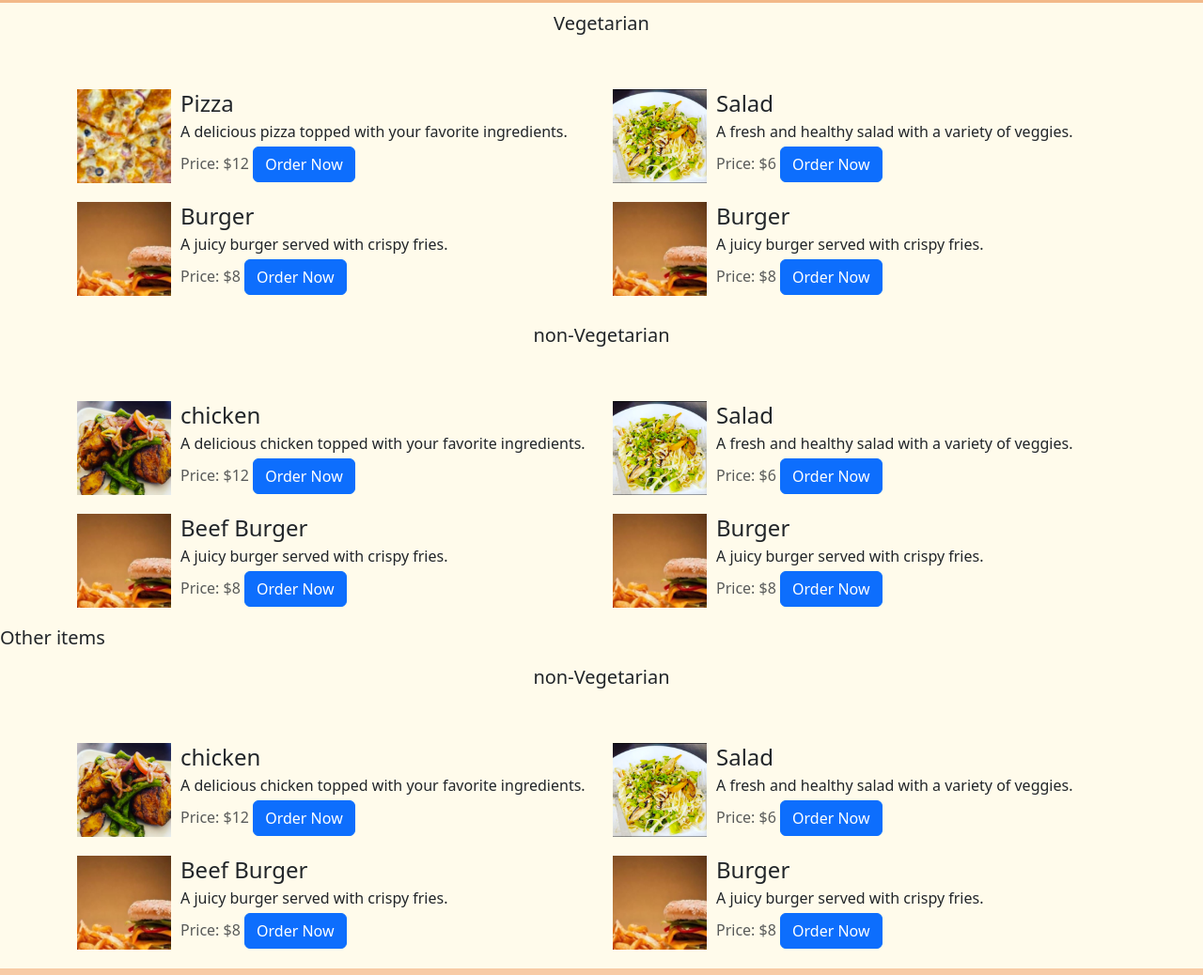
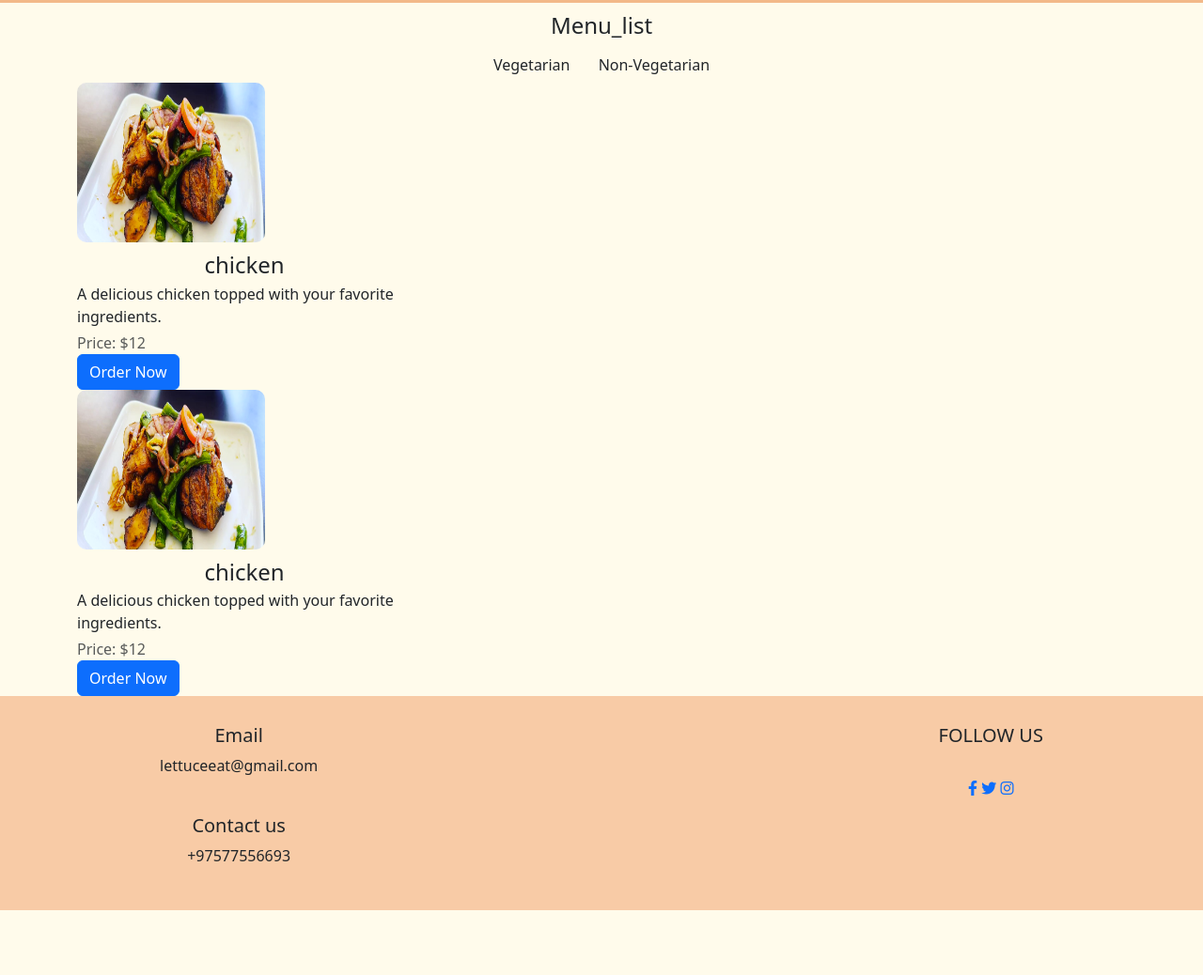
Before and after one commit to pemachozom/Lettuce-Eat, a website: page views/menu_list.html in a window 1280 px wide. Shown: the part 73-1111 px from the top of the page at 94% size. After the commit the page ends 1042 px from the top, so only its background shows below. Drawn offline with nearby package versions, Linux system fonts and the light colour scheme.

```diff
--- a/views/menu_list.html
+++ b/views/menu_list.html
@@ -101,23 +101,23 @@
   .item3 i{
     background-color: #F8CBA6;
   }
-  .container h5{
+  /* menu list  */
+  .container h4{
 text-align: center;
-    padding-top: 10px;
-    padding-bottom: 50px;
+
+margin-top: 10px;
   }
-  .food-item {
-        display: flex;
-        align-items: center;
-        margin-bottom: 20px;
+  .container .row .col{
+    text-align: center;
   }
 
-      .food-item img {
-        width: 100px;
-        height: 100px;
-        object-fit: cover;
-        margin-right: 10px;
+  /* vege */
+  .food-item img{
+    width: 200px;
+    height: 170px;
+    border-radius: 10px;
   }
+
   </style>
 
 <header>
@@ -131,166 +131,46 @@
 </nav>
 
 </header>
-
 <body>
-
-
   <div class="container">
-      <h5>Vegetarian</h5>
+      <h4>Menu_list</h4>
       <div class="row">
-        <div class="col-md-6">
-          <div class="food-item">
-            <img src="./img/pizza.png" alt="Pizza">
-            <div>
-              <h4 class="mb-1">Pizza</h4>
-              <p class="mb-1">A delicious pizza topped with your favorite ingredients.</p>
-              <span class="text-muted">Price: $12</span>
-              <a href="#" class="btn btn-primary">Order Now</a>
+          <div class="col">
+            <button class="btn" href="">Vegetarian</button>
+            <button class="btn"href="">Non-Vegetarian</button>
           </div>
       </div>
-          <div class="food-item">
-            <img src="./img/bugger.jpg" alt="Burger">
-            <div>
-              <h4 class="mb-1">Burger</h4>
-              <p class="mb-1">A juicy burger served with crispy fries.</p>
-              <span class="text-muted">Price: $8</span>
-              <a href="#" class="btn btn-primary">Order Now</a>
-            </div>
-          </div>
-        </div>
-        <div class="col-md-6">
-          <div class="food-item">
-            <img src="./img/sagg.png" alt="Salad">
-            <div>
-              <h4 class="mb-1">Salad</h4>
-              <p class="mb-1">A fresh and healthy salad with a variety of veggies.</p>
-              <span class="text-muted">Price: $6</span>
-              <a href="#" class="btn btn-primary">Order Now</a>
-            </div>
-          </div>
-          <div class="food-item">
-            <img src="./img/bugger.jpg" alt="Burger">
-            <div>
-              <h4 class="mb-1">Burger</h4>
-              <p class="mb-1">A juicy burger served with crispy fries.</p>
-              <span class="text-muted">Price: $8</span>
-              <a href="#" class="btn btn-primary">Order Now</a>
-            </div>
-          </div>
-        </div>
-          <!-- Add more food items here -->
-        </div>
-      </div>
-      <!-- non-vegeatrain -->
-      <div class="container">
-        <h5>non-Vegetarian</h5>
+      <div class="container2">
         <div class="row">
-          <div class="col-md-6">
+          <div class="col-md-4">
+            <!--item1  -->
               <div class="food-item">
                 <img src="./img/chicken.png" alt="Chicken">
                 <div>
                   <h4 class="mb-1">chicken</h4>
                   <p class="mb-1">A delicious chicken topped with your favorite ingredients.</p>
                   <span class="text-muted">Price: $12</span>
+                </div>
                 <a href="#" class="btn btn-primary">Order Now</a>
               </div>
-            </div>
-            <div class="food-item">
-              <img src="./img/bugger.jpg" alt="Burger">
-              <div>
-                <h4 class="mb-1">Beef Burger</h4>
-                <p class="mb-1">A juicy burger served with crispy fries.</p>
-                <span class="text-muted">Price: $8</span>
-                <a href="#" class="btn btn-primary">Order Now</a>
-              </div>
-            </div>
-          </div>
-          <div class="col-md-6">
-            <div class="food-item">
-              <img src="./img/sagg.png" alt="Salad">
-              <div>
-                <h4 class="mb-1">Salad</h4>
-                <p class="mb-1">A fresh and healthy salad with a variety of veggies.</p>
-                <span class="text-muted">Price: $6</span>
-                <a href="#" class="btn btn-primary">Order Now</a>
-              </div>
-            </div>
-            <div class="food-item">
-              <img src="./img/bugger.jpg" alt="Burger">
-              <div>
-                <h4 class="mb-1">Burger</h4>
-                <p class="mb-1">A juicy burger served with crispy fries.</p>
-                <span class="text-muted">Price: $8</span>
-                <a href="#" class="btn btn-primary">Order Now</a>
-              </div>
-            </div>
-          </div>
-            <!-- Add more food items here -->
-          </div>
-        </div>
-        <!-- other food item -->
-        <h5>Other items</h5>
-        <div class="container">
-          <h5>non-Vegetarian</h5>
-          <div class="row">
-            <div class="col-md-6">
+              <!-- item 2 -->
               <div class="food-item">
                 <img src="./img/chicken.png" alt="Chicken">
                 <div>
                   <h4 class="mb-1">chicken</h4>
                   <p class="mb-1">A delicious chicken topped with your favorite ingredients.</p>
                   <span class="text-muted">Price: $12</span>
+                </div>
                 <a href="#" class="btn btn-primary">Order Now</a>
               </div>
-              </div>
-              <div class="food-item">
-                <img src="./img/bugger.jpg" alt="Burger">
-                <div>
-                  <h4 class="mb-1">Beef Burger</h4>
-                  <p class="mb-1">A juicy burger served with crispy fries.</p>
-                  <span class="text-muted">Price: $8</span>
-                  <a href="#" class="btn btn-primary">Order Now</a>
+              <!-- itme 3 -->
+
+
           </div>
         </div>
       </div>
-            <div class="col-md-6">
-              <div class="food-item">
-                <img src="./img/sagg.png" alt="Salad">
-                <div>
-                  <h4 class="mb-1">Salad</h4>
-                  <p class="mb-1">A fresh and healthy salad with a variety of veggies.</p>
-                  <span class="text-muted">Price: $6</span>
-                  <a href="#" class="btn btn-primary">Order Now</a>
   </div>
-              </div>
-              <div class="food-item">
-                <img src="./img/bugger.jpg" alt="Burger">
-                <div>
-                  <h4 class="mb-1">Burger</h4>
-                  <p class="mb-1">A juicy burger served with crispy fries.</p>
-                  <span class="text-muted">Price: $8</span>
-                  <a href="#" class="btn btn-primary">Order Now</a>
-                </div>
-              </div>
-            </div>
-              <!-- Add more food items here -->
-            </div>
-          </div>
-
-    </div>
-
-    <!-- Bootstrap JS (optional if you need any JavaScript functionality) -->
-    <!-- <script src="https://code.jquery.com/jquery-3.2.1.slim.min.js"></script>
-    <script src="https://cdn.jsdelivr.net/npm/popper.js@1.12.9/dist/umd/popper.min.js"></script>
-    <script src="https://maxcdn.bootstrapcdn.com/bootstrap/4.0.0/js/bootstrap.min.js"></script>
-   -->
-
-
-
-
-
-
-     <script src="https://cdn.jsdelivr.net/npm/bootstrap@5.3.0-alpha3/dist/js/bootstrap.bundle.min.js" integrity="sha384-ENjdO4Dr2bkBIFxQpeoTz1HIcje39Wm4jDKdf19U8gI4ddQ3GYNS7NTKfAdVQSZe" crossorigin="anonymous"></script>
+</body>
 
 <footer>
   <div class="grid-container">
@@ -311,6 +191,4 @@
   </div>
 
 </footer>
-
-  </body>
 </html>
```
Lines whose indentation alone changed are shown as unchanged.
